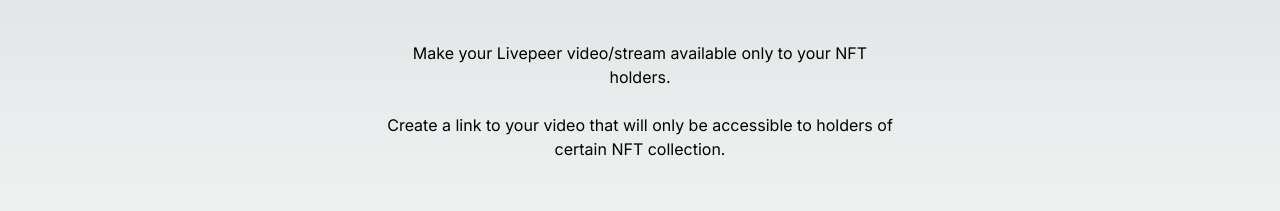
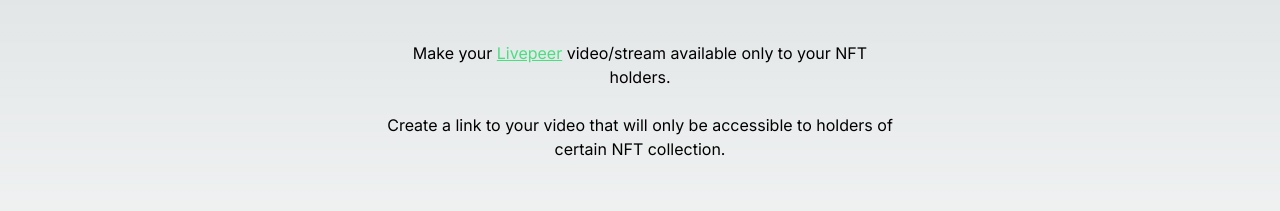
Before and after one commit to nikitattt/fc-livepeer, a Next.js app: page / in a window 1280 px wide. Shown: the part 219-430 px from the top of the page. Built offline with nearby package versions, Linux system fonts and the light colour scheme.

Commit message:
Refactor link styling in page.tsx

```diff
--- a/src/app/page.tsx
+++ b/src/app/page.tsx
@@ -8,8 +8,14 @@
         <p className="font-black text-purple-400">Farcaster Frame</p>
         <h1 className="mt-12 lg:mt-16 text-6xl font-bold">Livepeer Frame</h1>
         <p className="mt-12 max-w-lg mx-auto">
-          Make your <a href="https://livepeer.studio/">Livepeer</a> video/stream
-          available only to your NFT holders.
+          Make your{' '}
+          <a
+            href="https://livepeer.studio/"
+            className="text-green-400 underline"
+          >
+            Livepeer
+          </a>{' '}
+          video/stream available only to your NFT holders.
           <br />
           <br />
           Create a link to your video that will only be accessible to holders of
```
